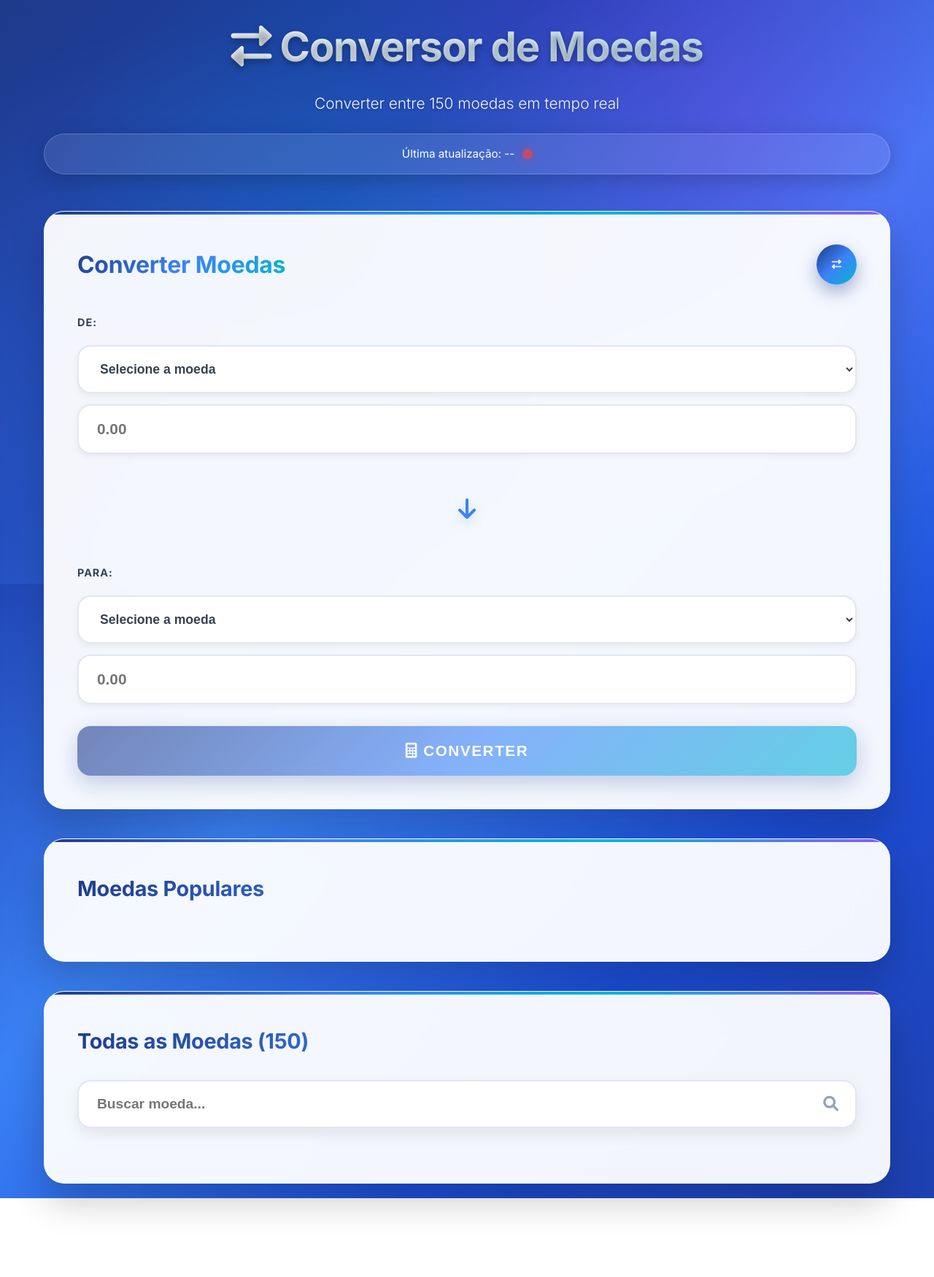
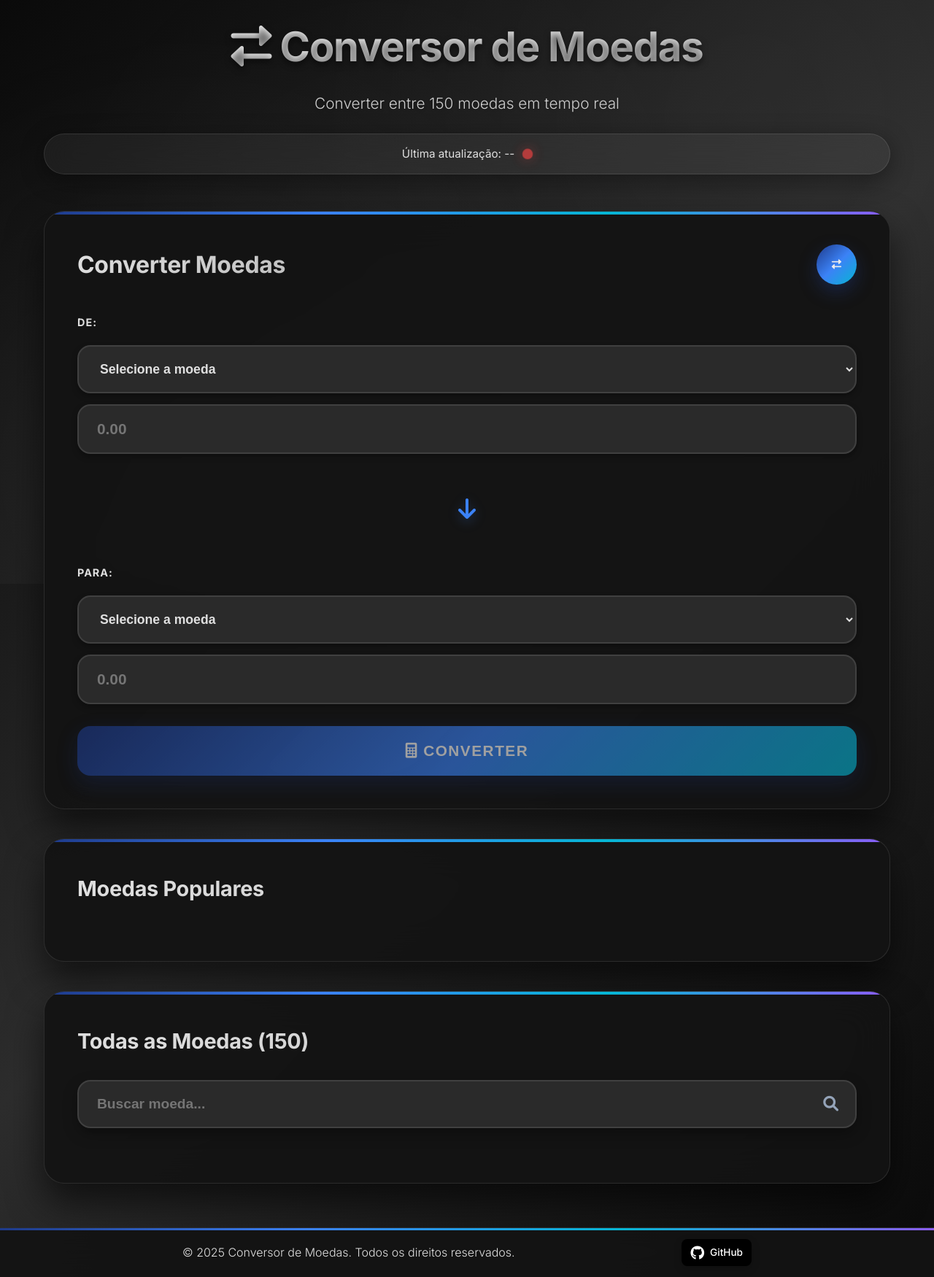
Before and after one commit to lucasstenck/conversor-de-moedas, a website: page public/index.html in a window 1280 px wide. Shown: the whole page at 73% size. Before the commit the page ends 1642 px from the top, so only its background shows below. Drawn offline with Linux system fonts and the light colour scheme; no server answers.

Commit message:
Atualização Estilo e rodapé

```diff
--- a/public/index.html
+++ b/public/index.html
@@ -96,6 +96,20 @@
         </main>
     </div>
 
+    <footer class="footer">
+        <div class="footer-content">
+            <div class="footer-info">
+                <p>&copy; 2025 Conversor de Moedas. Todos os direitos reservados.</p>
+            </div>
+            <div class="footer-links">
+                <a href="https://github.com/lucasstenck/" target="_blank" rel="noopener noreferrer" class="github-link">
+                    <i class="fab fa-github"></i>
+                    <span>GitHub</span>
+                </a>
+            </div>
+        </div>
+    </footer>
+
     <script src="script.js"></script>
 </body>
 </html>
--- a/public/style.css
+++ b/public/style.css
@@ -6,9 +6,9 @@
 
 body {
     font-family: 'Inter', -apple-system, BlinkMacSystemFont, 'Segoe UI', Roboto, sans-serif;
-    background: linear-gradient(135deg, #1e3a8a 0%, #1e40af 25%, #3b82f6 50%, #1d4ed8 75%, #1e40af 100%);
+    background: linear-gradient(135deg, #0a0a0a 0%, #1a1a1a 25%, #2d2d2d 50%, #1a1a1a 75%, #0a0a0a 100%);
     min-height: 100vh;
-    color: #f8fafc;
+    color: #f0f0f0;
     line-height: 1.6;
     position: relative;
 }
@@ -21,9 +21,9 @@ body::before {
     width: 100%;
     height: 100%;
     background:
-        radial-gradient(circle at 20% 80%, rgba(59, 130, 246, 0.4) 0%, transparent 50%),
-        radial-gradient(circle at 80% 20%, rgba(147, 51, 234, 0.3) 0%, transparent 50%),
-        radial-gradient(circle at 40% 40%, rgba(6, 182, 212, 0.2) 0%, transparent 50%);
+        radial-gradient(circle at 20% 80%, rgba(255, 255, 255, 0.05) 0%, transparent 50%),
+        radial-gradient(circle at 80% 20%, rgba(255, 255, 255, 0.03) 0%, transparent 50%),
+        radial-gradient(circle at 40% 40%, rgba(255, 255, 255, 0.02) 0%, transparent 50%);
     pointer-events: none;
     z-index: -1;
 }
@@ -44,8 +44,8 @@ body::before {
     font-size: 3.5rem;
     font-weight: 900;
     margin-bottom: 15px;
-    text-shadow: 0 4px 8px rgba(0,0,0,0.3);
-    background: linear-gradient(45deg, #ffffff, #e0f2fe, #bae6fd);
+    text-shadow: 0 4px 8px rgba(0,0,0,0.5);
+    background: linear-gradient(45deg, #f0f0f0, #e0e0e0, #d0d0d0);
     -webkit-background-clip: text;
     -webkit-text-fill-color: transparent;
     background-clip: text;
@@ -54,10 +54,11 @@ body::before {
 
 .header-content p {
     font-size: 1.3rem;
-    opacity: 0.95;
+    opacity: 0.9;
     margin-bottom: 25px;
     font-weight: 300;
-    text-shadow: 0 2px 4px rgba(0,0,0,0.2);
+    text-shadow: 0 2px 4px rgba(0,0,0,0.3);
+    color: #e0e0e0;
 }
 
 .status {
@@ -66,12 +67,13 @@ body::before {
     justify-content: center;
     gap: 12px;
     font-size: 0.95rem;
-    background: rgba(255, 255, 255, 0.1);
+    background: rgba(255, 255, 255, 0.05);
     padding: 15px 30px;
     border-radius: 50px;
     backdrop-filter: blur(20px);
-    border: 1px solid rgba(255, 255, 255, 0.2);
-    box-shadow: 0 8px 32px rgba(0,0,0,0.2);
+    border: 1px solid rgba(255, 255, 255, 0.1);
+    box-shadow: 0 8px 32px rgba(0,0,0,0.4);
+    color: #e0e0e0;
 }
 
 .status-indicator {
@@ -100,16 +102,16 @@ body::before {
 }
 
 .converter-card {
-    background: rgba(255, 255, 255, 0.95);
+    background: rgba(20, 20, 20, 0.95);
     border-radius: 28px;
     padding: 45px;
-    box-shadow: 0 25px 50px rgba(0,0,0,0.2);
+    box-shadow: 0 25px 50px rgba(0,0,0,0.6);
     backdrop-filter: blur(25px);
-    border: 1px solid rgba(255, 255, 255, 0.3);
+    border: 1px solid rgba(255, 255, 255, 0.1);
     transition: all 0.4s cubic-bezier(0.4, 0, 0.2, 1);
     position: relative;
     overflow: hidden;
-    color: #374151;
+    color: #e0e0e0;
 }
 
 .converter-card::before {
@@ -138,8 +140,8 @@ body::before {
 .converter-header h2 {
     font-size: 2rem;
     font-weight: 800;
-    color: #1e293b;
-    background: linear-gradient(135deg, #1e3a8a, #3b82f6, #06b6d4);
+    color: #f0f0f0;
+    background: linear-gradient(135deg, #e0e0e0, #d0d0d0, #c0c0c0);
     -webkit-background-clip: text;
     -webkit-text-fill-color: transparent;
     background-clip: text;
@@ -196,7 +198,7 @@ body::before {
 
 .input-group label {
     font-weight: 700;
-    color: #374151;
+    color: #e0e0e0;
     font-size: 0.9rem;
     text-transform: uppercase;
     letter-spacing: 1px;
@@ -210,15 +212,15 @@ body::before {
 .currency-select {
     width: 100%;
     padding: 20px 25px;
-    border: 2px solid #e2e8f0;
+    border: 2px solid #404040;
     border-radius: 18px;
     font-size: 1.1rem;
-    background: white;
+    background: #2a2a2a;
     cursor: pointer;
     transition: all 0.3s cubic-bezier(0.4, 0, 0.2, 1);
     font-weight: 600;
-    box-shadow: 0 4px 8px rgba(0,0,0,0.05);
-    color: #374151;
+    box-shadow: 0 4px 8px rgba(0,0,0,0.3);
+    color: #e0e0e0;
 }
 
 .currency-select:focus {
@@ -231,13 +233,14 @@ body::before {
 .amount-input input {
     width: 100%;
     padding: 20px 25px;
-    border: 2px solid #e2e8f0;
+    border: 2px solid #404040;
     border-radius: 18px;
     font-size: 1.3rem;
     transition: all 0.3s cubic-bezier(0.4, 0, 0.2, 1);
     font-weight: 700;
-    box-shadow: 0 4px 8px rgba(0,0,0,0.05);
-    color: #374151;
+    box-shadow: 0 4px 8px rgba(0,0,0,0.3);
+    color: #e0e0e0;
+    background: #2a2a2a;
 }
 
 .amount-input input:focus {
@@ -263,15 +266,15 @@ body::before {
 }
 
 .conversion-info {
-    background: linear-gradient(135deg, #f8fafc 0%, #e2e8f0 100%);
+    background: linear-gradient(135deg, #2a2a2a 0%, #1a1a1a 100%);
     padding: 30px;
     border-radius: 20px;
     margin: 30px 0;
-    border-left: 6px solid #3b82f6;
-    box-shadow: 0 8px 20px rgba(0,0,0,0.08);
+    border-left: 6px solid #e0e0e0;
+    box-shadow: 0 8px 20px rgba(0,0,0,0.4);
     position: relative;
     overflow: hidden;
-    color: #374151;
+    color: #e0e0e0;
 }
 
 .conversion-info::before {
@@ -299,7 +302,7 @@ body::before {
     font-weight: 600;
     position: relative;
     z-index: 1;
-    color: #374151;
+    color: #e0e0e0;
 }
 
 .rate-info:last-child, .last-update-info:last-child {
@@ -352,16 +355,16 @@ body::before {
 }
 
 .popular-currencies, .all-currencies {
-    background: rgba(255, 255, 255, 0.95);
+    background: rgba(20, 20, 20, 0.95);
     border-radius: 28px;
     padding: 45px;
-    box-shadow: 0 25px 50px rgba(0,0,0,0.2);
+    box-shadow: 0 25px 50px rgba(0,0,0,0.6);
     backdrop-filter: blur(25px);
-    border: 1px solid rgba(255, 255, 255, 0.3);
+    border: 1px solid rgba(255, 255, 255, 0.1);
     transition: all 0.4s cubic-bezier(0.4, 0, 0.2, 1);
     position: relative;
     overflow: hidden;
-    color: #374151;
+    color: #e0e0e0;
 }
 
 .popular-currencies::before, .all-currencies::before {
@@ -384,8 +387,8 @@ body::before {
     font-size: 1.8rem;
     font-weight: 800;
     margin-bottom: 30px;
-    color: #1e293b;
-    background: linear-gradient(135deg, #1e3a8a, #3b82f6, #06b6d4);
+    color: #f0f0f0;
+    background: linear-gradient(135deg, #e0e0e0, #d0d0d0, #c0c0c0);
     -webkit-background-clip: text;
     -webkit-text-fill-color: transparent;
     background-clip: text;
@@ -399,17 +402,17 @@ body::before {
 }
 
 .currency-item {
-    background: linear-gradient(135deg, #f8fafc 0%, #e2e8f0 100%);
+    background: linear-gradient(135deg, #2a2a2a 0%, #1a1a1a 100%);
     padding: 25px;
     border-radius: 20px;
     text-align: center;
     cursor: pointer;
     transition: all 0.4s cubic-bezier(0.4, 0, 0.2, 1);
     border: 2px solid transparent;
-    box-shadow: 0 8px 20px rgba(0,0,0,0.08);
+    box-shadow: 0 8px 20px rgba(0,0,0,0.3);
     position: relative;
     overflow: hidden;
-    color: #374151;
+    color: #e0e0e0;
 }
 
 .currency-item::before {
@@ -466,13 +469,14 @@ body::before {
 .search-input {
     width: 100%;
     padding: 20px 60px 20px 25px;
-    border: 2px solid #e2e8f0;
+    border: 2px solid #404040;
     border-radius: 18px;
     font-size: 1.2rem;
     transition: all 0.3s cubic-bezier(0.4, 0, 0.2, 1);
     font-weight: 600;
-    box-shadow: 0 8px 20px rgba(0,0,0,0.08);
-    color: #374151;
+    box-shadow: 0 8px 20px rgba(0,0,0,0.3);
+    color: #e0e0e0;
+    background: #2a2a2a;
 }
 
 .search-input:focus {
@@ -500,7 +504,7 @@ body::before {
 }
 
 .currency-list-item {
-    background: linear-gradient(135deg, #f8fafc 0%, #e2e8f0 100%);
+    background: linear-gradient(135deg, #2a2a2a 0%, #1a1a1a 100%);
     padding: 20px 25px;
     border-radius: 16px;
     cursor: pointer;
@@ -509,10 +513,10 @@ body::before {
     display: flex;
     justify-content: space-between;
     align-items: center;
-    box-shadow: 0 8px 20px rgba(0,0,0,0.08);
+    box-shadow: 0 8px 20px rgba(0,0,0,0.3);
     position: relative;
     overflow: hidden;
-    color: #374151;
+    color: #e0e0e0;
 }
 
 .currency-list-item::before {
@@ -740,3 +744,138 @@ body::before {
 .all-currencies {
     animation-delay: 0.6s;
 }
+
+/* Footer */
+.footer {
+    background: rgba(20, 20, 20, 0.95);
+    backdrop-filter: blur(25px);
+    border-top: 1px solid rgba(255, 255, 255, 0.1);
+    margin-top: 40px;
+    padding: 15px 0;
+    position: relative;
+    overflow: hidden;
+    color: #e0e0e0;
+}
+
+.footer::before {
+    content: '';
+    position: absolute;
+    top: 0;
+    left: 0;
+    right: 0;
+    height: 3px;
+    background: linear-gradient(90deg, #1e3a8a, #3b82f6, #06b6d4, #8b5cf6);
+}
+
+.footer-content {
+    max-width: 800px;
+    margin: 0 auto;
+    padding: 0 10px;
+    display: flex;
+    justify-content: space-between;
+    align-items: center;
+    flex-wrap: wrap;
+    gap: 20px;
+}
+
+.footer-info p {
+    font-size: 1rem;
+    font-weight: 100;
+    color: #e0e0e0;
+    margin: 0;
+}
+
+.footer-links {
+    display: flex;
+    gap: 20px;
+    align-items: center;
+}
+
+.github-link {
+    display: flex;
+    align-items: center;
+    gap: 8px;
+    padding: 8px 12px;
+    background: #000000;
+    color: white;
+    text-decoration: none;
+    border-radius: 8px;
+    font-weight: 500;
+    font-size: 0.85rem;
+    transition: all 0.4s cubic-bezier(0.4, 0, 0.2, 1);
+    box-shadow: 0 4px 12px rgba(0, 0, 0, 0.2);
+    position: relative;
+    overflow: hidden;
+}
+
+.github-link::before {
+    content: '';
+    position: absolute;
+    top: 0;
+    left: -100%;
+    width: 100%;
+    height: 100%;
+    background: linear-gradient(90deg, transparent, rgba(255,255,255,0.2), transparent);
+    transition: left 0.6s;
+}
+
+.github-link:hover::before {
+    left: 100%;
+}
+
+.github-link:hover {
+    transform: translateY(-2px);
+    box-shadow: 0 6px 16px rgba(0, 0, 0, 0.3);
+    color: white;
+    background: #1a1a1a;
+}
+
+.github-link i {
+    font-size: 1.2rem;
+}
+
+/* Responsividade do Footer */
+@media (max-width: 768px) {
+    .footer-content {
+        flex-direction: column;
+        text-align: center;
+        gap: 20px;
+        max-width: 600px;
+    }
+
+    .footer-info p {
+        font-size: 0.9rem;
+        font-weight: 100;
+    }
+
+    .github-link {
+        padding: 6px 10px;
+        font-size: 0.8rem;
+    }
+}
+
+@media (max-width: 480px) {
+    .footer {
+        padding: 10px 0;
+        margin-top: 30px;
+    }
+
+    .footer-content {
+        padding: 0 10px;
+        max-width: 500px;
+    }
+
+    .footer-info p {
+        font-size: 0.8rem;
+        font-weight: 100;
+    }
+
+    .github-link {
+        padding: 5px 8px;
+        font-size: 0.75rem;
+    }
+
+    .github-link i {
+        font-size: 1rem;
+    }
+}
```
